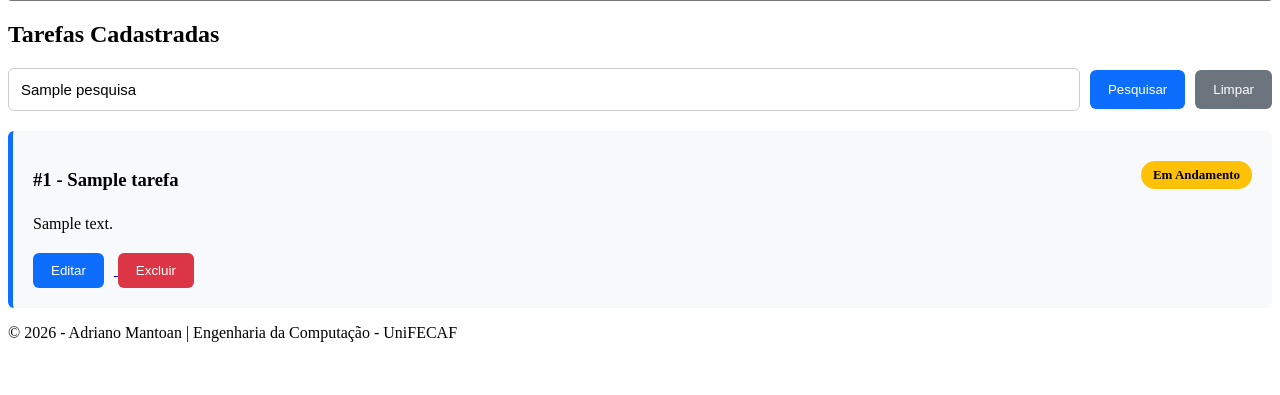
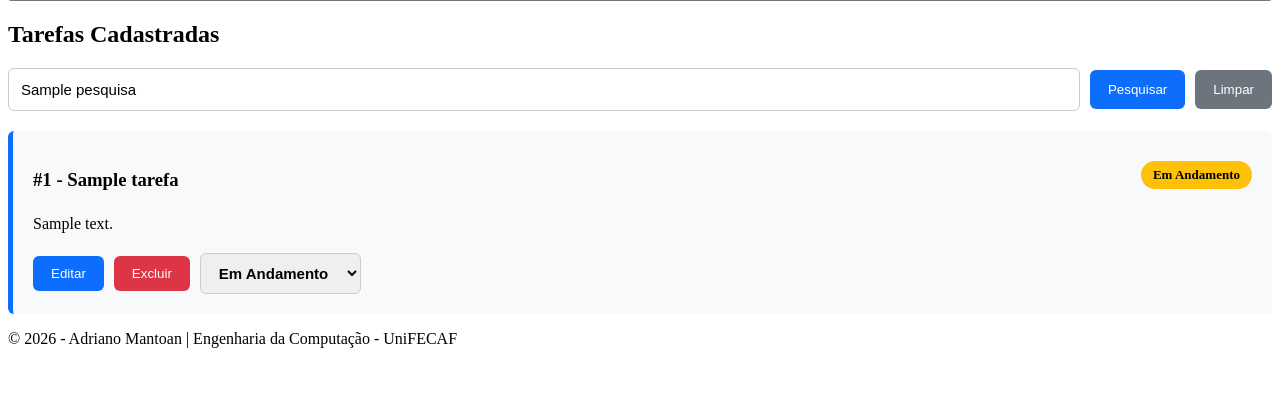
Before and after one commit to adrianomantoan-tst-eng-comp2026/portfolio-adriano-mantoan, a Flask app: template engenharia-de-software/templates/index.html in a window 1280 px wide. Shown: the part 405-800 px from the top of the page. Run offline with Flask 3, Linux system fonts and the light colour scheme; the template is opened without the code that fills it: most values are stand-ins (such as "Sample title", 1, 10 or a date in 2020).

Commit message:
feat: implementa alteração de status das tarefas

```diff
--- a/engenharia-de-software/app.py
+++ b/engenharia-de-software/app.py
@@ -81,5 +81,17 @@ def excluir(id):
     return redirect(url_for("home"))
 
 
+@app.route("/alterar_status/<int:id>", methods=["POST"])
+def alterar_status(id):
+    novo_status = request.form.get("status")
+
+    for tarefa in tarefas:
+        if tarefa["id"] == id:
+            tarefa["status"] = novo_status
+            break
+
+    return redirect(url_for("home"))
+
+
 if __name__ == "__main__":
     app.run(debug=True)
--- a/engenharia-de-software/static/css/style.css
+++ b/engenharia-de-software/static/css/style.css
@@ -1,7 +1,3 @@
-/* ===========================
-   Formulários
-=========================== */
-
 form {
     display: flex;
     flex-direction: column;
@@ -9,7 +5,8 @@ form {
 }
 
 input,
-textarea {
+textarea,
+select {
     padding: 12px;
     border: 1px solid #ccc;
     border-radius: 6px;
@@ -21,10 +18,6 @@ textarea {
     min-height: 100px;
     resize: vertical;
 }
-
-/* ===========================
-   Pesquisa
-=========================== */
 
 .pesquisa {
     display: flex;
@@ -45,20 +38,11 @@ textarea {
     padding: 12px 18px;
     border-radius: 6px;
     cursor: pointer;
-    transition: 0.3s;
 }
 
 .pesquisa a button {
     background: #6c757d;
 }
-
-.pesquisa button:hover {
-    opacity: 0.9;
-}
-
-/* ===========================
-   Cartão da tarefa
-=========================== */
 
 .tarefa {
     margin-top: 20px;
@@ -72,19 +56,11 @@ textarea {
     margin-bottom: 8px;
 }
 
-/* ===========================
-   Cabeçalho da tarefa
-=========================== */
-
 .cabecalho-tarefa {
     display: flex;
     justify-content: space-between;
     align-items: center;
 }
-
-/* ===========================
-   Status
-=========================== */
 
 .status {
     background: #ffc107;
@@ -95,17 +71,12 @@ textarea {
     font-weight: bold;
 }
 
-/* ===========================
-   Área de ações
-=========================== */
-
 .acoes {
     margin-top: 20px;
+    display: flex;
+    align-items: center;
+    gap: 10px;
 }
-
-/* ===========================
-   Botão Editar
-=========================== */
 
 .editar {
     background: #0d6efd;
@@ -114,13 +85,7 @@ textarea {
     padding: 10px 18px;
     border-radius: 6px;
     cursor: pointer;
-    margin-right: 10px;
-    transition: 0.3s;
 }
-
-/* ===========================
-   Botão Excluir
-=========================== */
 
 .excluir {
     background: #dc3545;
@@ -129,14 +94,23 @@ textarea {
     padding: 10px 18px;
     border-radius: 6px;
     cursor: pointer;
-    transition: 0.3s;
 }
 
-/* ===========================
-   Hover dos botões
-=========================== */
+.form-status {
+    display: inline-block;
+}
 
+.form-status select {
+    padding: 10px 14px;
+    border-radius: 6px;
+    border: 1px solid #ccc;
+    cursor: pointer;
+    font-weight: bold;
+}
+
+.pesquisa button:hover,
 .editar:hover,
-.excluir:hover {
+.excluir:hover,
+.form-status select:hover {
     opacity: 0.9;
 }
--- a/engenharia-de-software/templates/index.html
+++ b/engenharia-de-software/templates/index.html
@@ -55,7 +55,6 @@
         <h2>Tarefas Cadastradas</h2>
 
         <form action="{{ url_for('home') }}" method="GET" class="pesquisa">
-
             <input
                 type="text"
                 name="pesquisa"
@@ -68,7 +67,6 @@
             <a href="{{ url_for('home') }}">
                 <button type="button">Limpar</button>
             </a>
-
         </form>
 
         {% if tarefas %}
@@ -90,6 +88,26 @@
                         <a href="{{ url_for('excluir', id=tarefa.id) }}">
                             <button class="excluir" type="button">Excluir</button>
                         </a>
+
+                        <form
+                            action="{{ url_for('alterar_status', id=tarefa.id) }}"
+                            method="POST"
+                            class="form-status"
+                        >
+                            <select name="status" onchange="this.form.submit()">
+                                <option value="A Fazer" {% if tarefa.status == "A Fazer" %}selected{% endif %}>
+                                    A Fazer
+                                </option>
+
+                                <option value="Em Andamento" {% if tarefa.status == "Em Andamento" %}selected{% endif %}>
+                                    Em Andamento
+                                </option>
+
+                                <option value="Concluída" {% if tarefa.status == "Concluída" %}selected{% endif %}>
+                                    Concluída
+                                </option>
+                            </select>
+                        </form>
                     </div>
 
                 </div>
```
Also changed, not shown: engenharia-de-software/imagens/Figura 14 – Quadro Kanban durante o desenvolvimento da funcionalidade de alteração de status das tarefas..png (added), engenharia-de-software/imagens/Figura 15 – Tarefa cadastrada com status inicial A Fazer.png (added), engenharia-de-software/imagens/Figura 16 – Alteração do status da tarefa para Em Andamento.png (added), engenharia-de-software/imagens/Figura 17 – Tarefa marcada como Concluída após a alteração de status.png (added).
